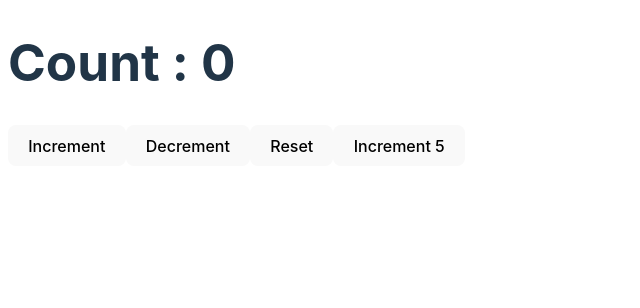
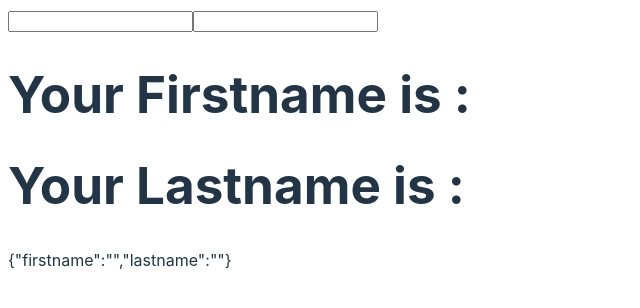
Before and after one commit to KartikLakhotiya/ReactJS-Tutorial, a React (Vite) app: page / in a window 1280 px wide. Shown: the top 308 px of the page, without its empty margins (0-640 px from the left). Built offline with nearby package versions, Linux system fonts and the light colour scheme.

Commit message:
useState with object added

```diff
--- a/src/App.jsx
+++ b/src/App.jsx
@@ -11,6 +11,7 @@ import InsertPostData from './components/InsertPostData'
 import CounterClass from './components/CounterClass'
 import CounterHook from './components/CounterHook'
 import CounterPrevState from './components/CounterPrevState'
+import FormUseState from './components/FormUseState'
 
 function App() {
   const [count, setCount] = useState(0)
@@ -23,7 +24,8 @@ function App() {
       {/* <Message name="Class" /> */}
       {/* <CounterClass /> */}
       {/* <CounterHook /> */}
-      <CounterPrevState />
+      {/* <CounterPrevState /> */}
+      <FormUseState />
       {/* <NameList /> */}
       {/* <HoverCounter /> */}
       {/* <PostList /> */}
--- /dev/null
+++ b/src/components/FormUseState.jsx
@@ -0,0 +1,23 @@
+// useState with object
+
+import React, { useState } from 'react'
+
+const FormUseState = () => {
+
+    const [name, setName] = useState({
+        firstname: "",
+        lastname: ""
+    })
+
+    return (
+        <div>
+            <input type="text" value={name.firstname} onChange={e => setName({ ...name, firstname: e.target.value })} />
+            <input type="text" name="lastname" value={name.lastname} onChange={e => setName({ ...name, lastname: e.target.value })} />
+            <h1>Your Firstname is : {name.firstname}</h1>
+            <h1>Your Lastname is : {name.lastname}</h1>
+            <p>{JSON.stringify(name)}</p>
+        </div>
+    )
+}
+
+export default FormUseState
```
